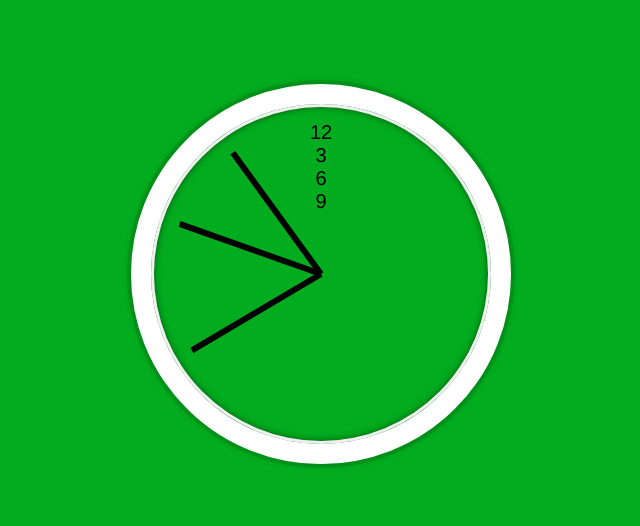
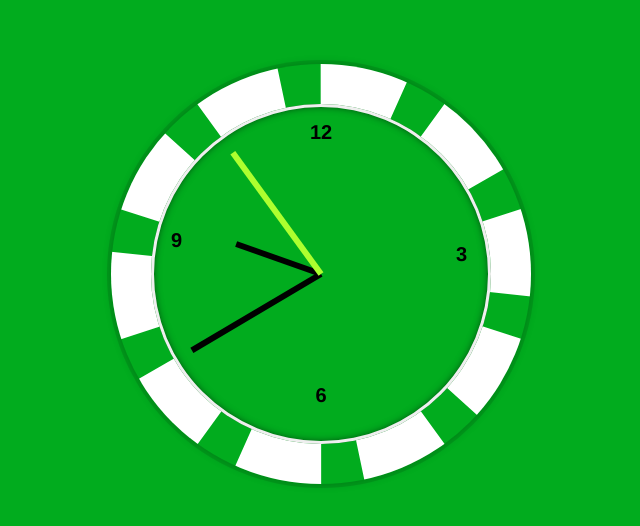
Before and after one commit to supragya27/30-Days-of-Vanilla-JavaScript, a plain HTML site: page 02 Clock/index.html in a window 1280 px wide. Shown: the part 126-652 px from the top of the page, without its empty margins (319-959 px from the left). Drawn offline with Linux system fonts and the light colour scheme.

Commit message:
Update style.css

```diff
--- a/02 Clock/style.css
+++ b/02 Clock/style.css
@@ -1,5 +1,5 @@
 html {
-    background: rgb(1, 172, 30) ;
+  background: rgb(1, 172, 30);
   background-size: cover;
   font-family: 'helvetica neue';
   text-align: center;
@@ -18,16 +18,13 @@ html {
 .clock {
   width: 30rem;
   height: 30rem;
-    border: 20px solid white;
+  border: 40px dashed white;
   border-radius: 50%;
   margin: 50px auto;
   position: relative;
   padding: 2rem;
-    box-shadow:
-      0 0 0 4px rgba(0,0,0,0.1),
-      inset 0 0 0 3px #EFEFEF,
-      inset 0 0 10px black,
-      0 0 10px rgba(0,0,0,0.2);
+  box-shadow: 0 0 0 4px rgba(0, 0, 0, 0.1), inset 0 0 0 3px #efefef,
+    inset 0 0 10px black, 0 0 10px rgba(0, 0, 0, 0.2);
 }
 
 .clock-face {
@@ -48,3 +45,36 @@ html {
   transition: all 0.05s;
   transition-timing-function: cubic-bezier(0.1, 2.7, 0.58, 1);
 }
+
+.hour-hand {
+  width: 30%;
+  left: 20%;
+}
+.second-hand {
+  background-color: greenyellow;
+}
+.digit {
+  font-weight: bold;
+  font-size: 2rem;
+}
+
+.twelve {
+  margin-top: 0;
+}
+
+.three {
+  position: absolute;
+  margin-right: 0;
+  margin-left: 95%;
+  margin-top: 33%;
+}
+
+.six {
+  margin-bottom: 0;
+  margin-top: 80%;
+}
+
+.nine {
+  position: absolute;
+  margin-top: -59.5%;
+}
```
Lines whose indentation alone changed are shown as unchanged.
